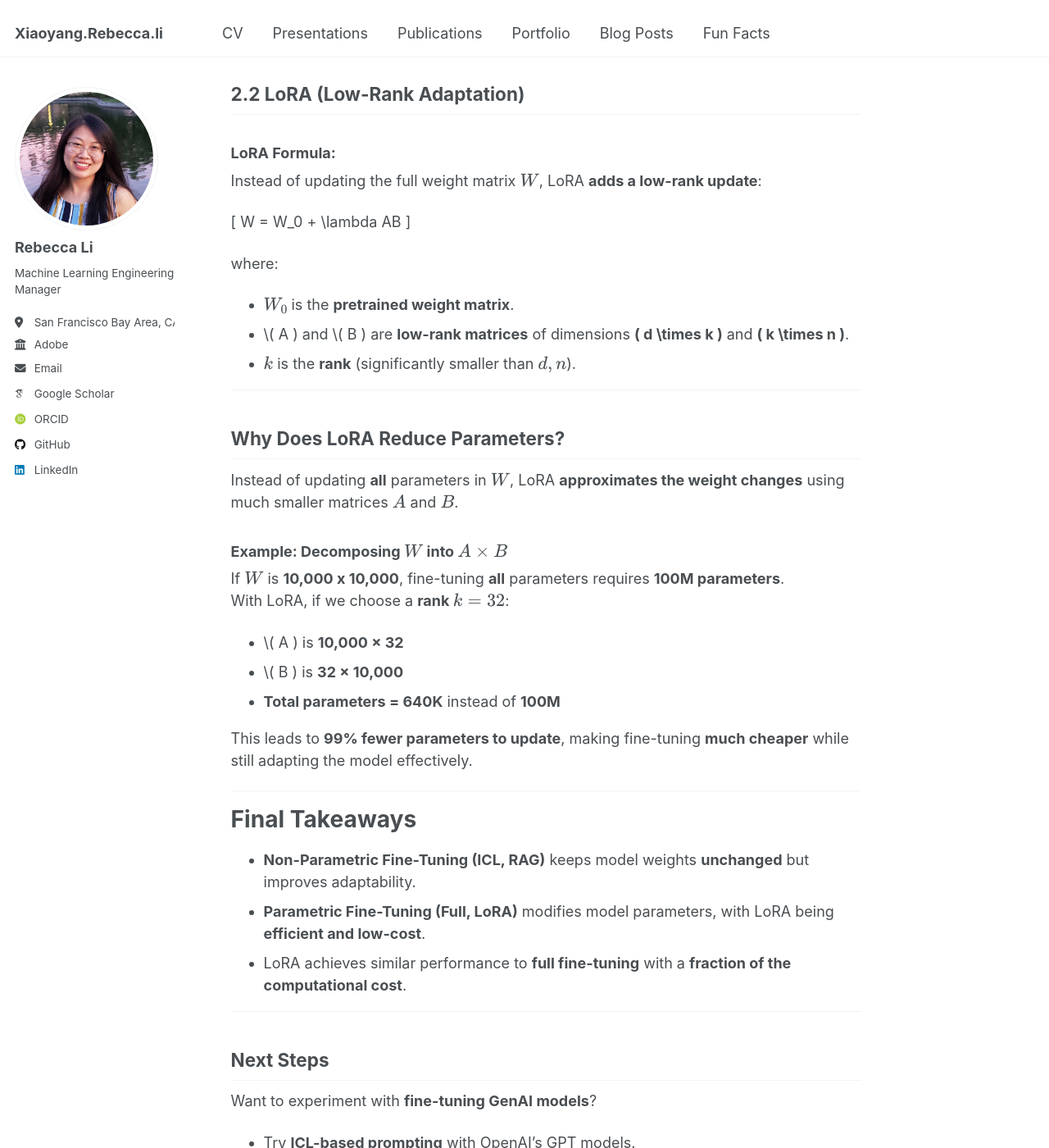
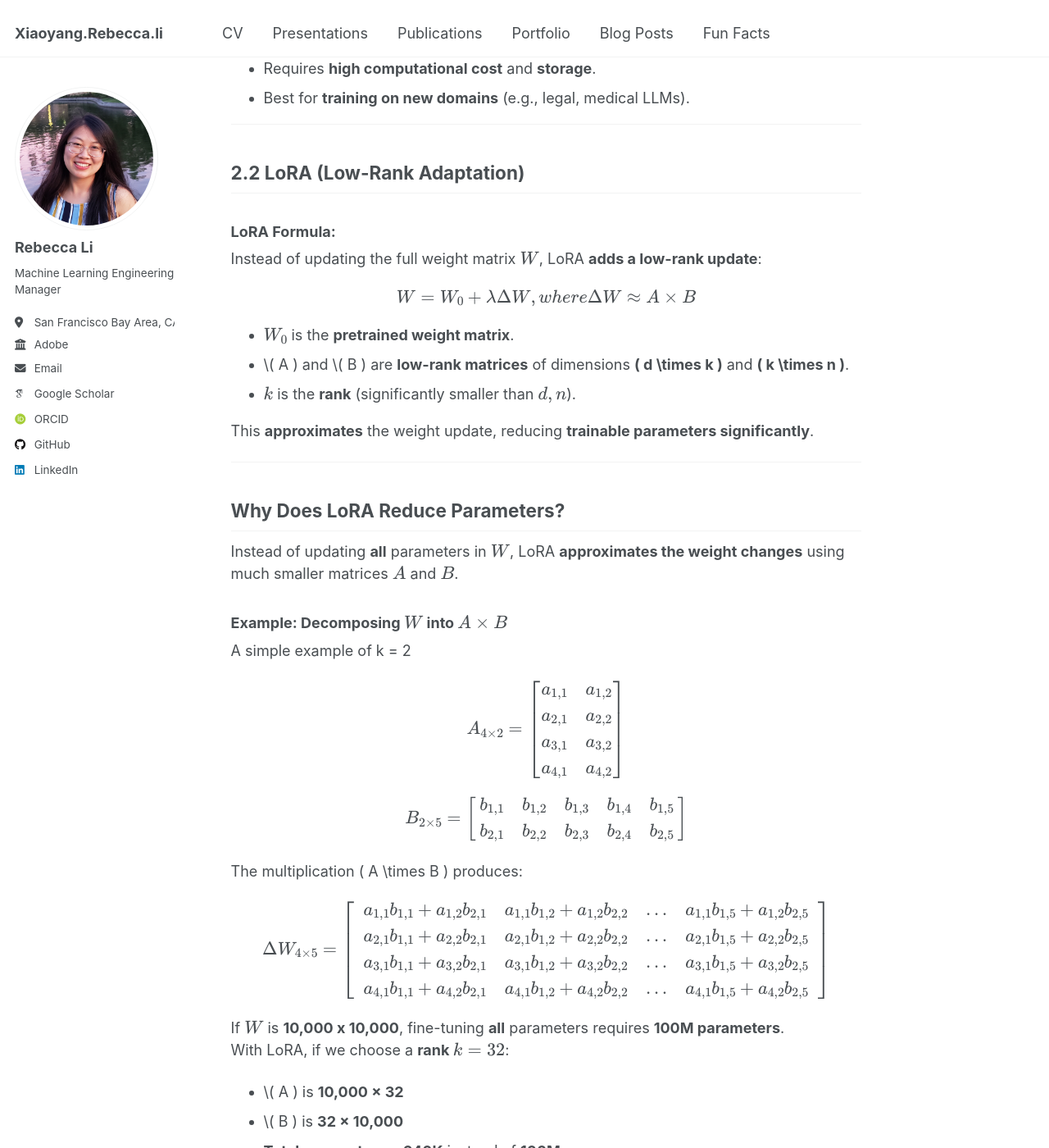
Before and after one commit to Xiaoyang-Rebecca/xiaoyang-rebecca.github.io, a Jekyll site: the page built from _posts/2025-02-25-blog-post-2.md, in a window 1280 px wide and 1400 px high, scrolled down 2215 px. Shown: the whole window at 82% size. Built offline with Jekyll 4.4.1, drawn with Linux system fonts in a browser that asks for light colours; some web fonts are replaced; some of the changed text lies outside the part shown.

Commit message:
update Lora

```diff
--- a/_posts/2025-02-25-blog-post-2.md
+++ b/_posts/2025-02-25-blog-post-2.md
@@ -78,14 +77,16 @@ Parametric fine-tuning **updates model weights** to improve performance on speci
 ### **LoRA Formula:**
 Instead of updating the full weight matrix \\( W \\), LoRA **adds a low-rank update**:
 
-\[
-W = W_0 + \lambda AB
-\]
+$$
+W = W_0 + \lambda \Delta W , where \Delta W  \approx  A \times B
+$$
 
-where:
 - \\( W_0 \\) is the **pretrained weight matrix**.
 - \\( A \) and \\( B \) are **low-rank matrices** of dimensions **\( d \times k \)** and **\( k \times n \)**.
 - \\( k \\) is the **rank** (significantly smaller than \\( d, n \\)).
+
+
+This **approximates** the weight update, reducing **trainable parameters significantly**.
 
 ---
 
@@ -94,6 +95,38 @@ where:
 Instead of updating **all** parameters in \\( W \\), LoRA **approximates the weight changes** using much smaller matrices \\( A \\) and \\( B \\).
 
 ### **Example: Decomposing \\( W \\) into \\( A \times B \\)**
+A simple example of k = 2
+
+$$
+A_{4\times 2}=
+\begin{bmatrix}
+a_{1,1} & a_{1,2} \\
+a_{2,1} & a_{2,2} \\
+a_{3,1} & a_{3,2} \\
+a_{4,1} & a_{4,2}
+\end{bmatrix}
+$$
+
+$$
+B_{2\times 5} =
+\begin{bmatrix}
+b_{1,1} & b_{1,2} & b_{1,3} & b_{1,4} & b_{1,5} \\
+b_{2,1} & b_{2,2} & b_{2,3} & b_{2,4} & b_{2,5}
+\end{bmatrix}
+$$
+
+The multiplication \( A \times B \) produces:
+
+$$
+\Delta W_{4\times 5} =
+\begin{bmatrix}
+a_{1,1} b_{1,1} + a_{1,2} b_{2,1} & a_{1,1} b_{1,2} + a_{1,2} b_{2,2} & \dots & a_{1,1} b_{1,5} + a_{1,2} b_{2,5} \\
+a_{2,1} b_{1,1} + a_{2,2} b_{2,1} & a_{2,1} b_{1,2} + a_{2,2} b_{2,2} & \dots & a_{2,1} b_{1,5} + a_{2,2} b_{2,5} \\
+a_{3,1} b_{1,1} + a_{3,2} b_{2,1} & a_{3,1} b_{1,2} + a_{3,2} b_{2,2} & \dots & a_{3,1} b_{1,5} + a_{3,2} b_{2,5} \\
+a_{4,1} b_{1,1} + a_{4,2} b_{2,1} & a_{4,1} b_{1,2} + a_{4,2} b_{2,2} & \dots & a_{4,1} b_{1,5} + a_{4,2} b_{2,5}
+\end{bmatrix}
+$$
+
 If \\( W \\) is **10,000 x 10,000**, fine-tuning **all** parameters requires **100M parameters**.
 With LoRA, if we choose a **rank \\( k = 32 \\)**:
 - \\( A \) is **10,000 × 32**
```
Also changed, not shown: other parts of _posts/2025-02-25-blog-post-2.md (+4 -5 lines).
